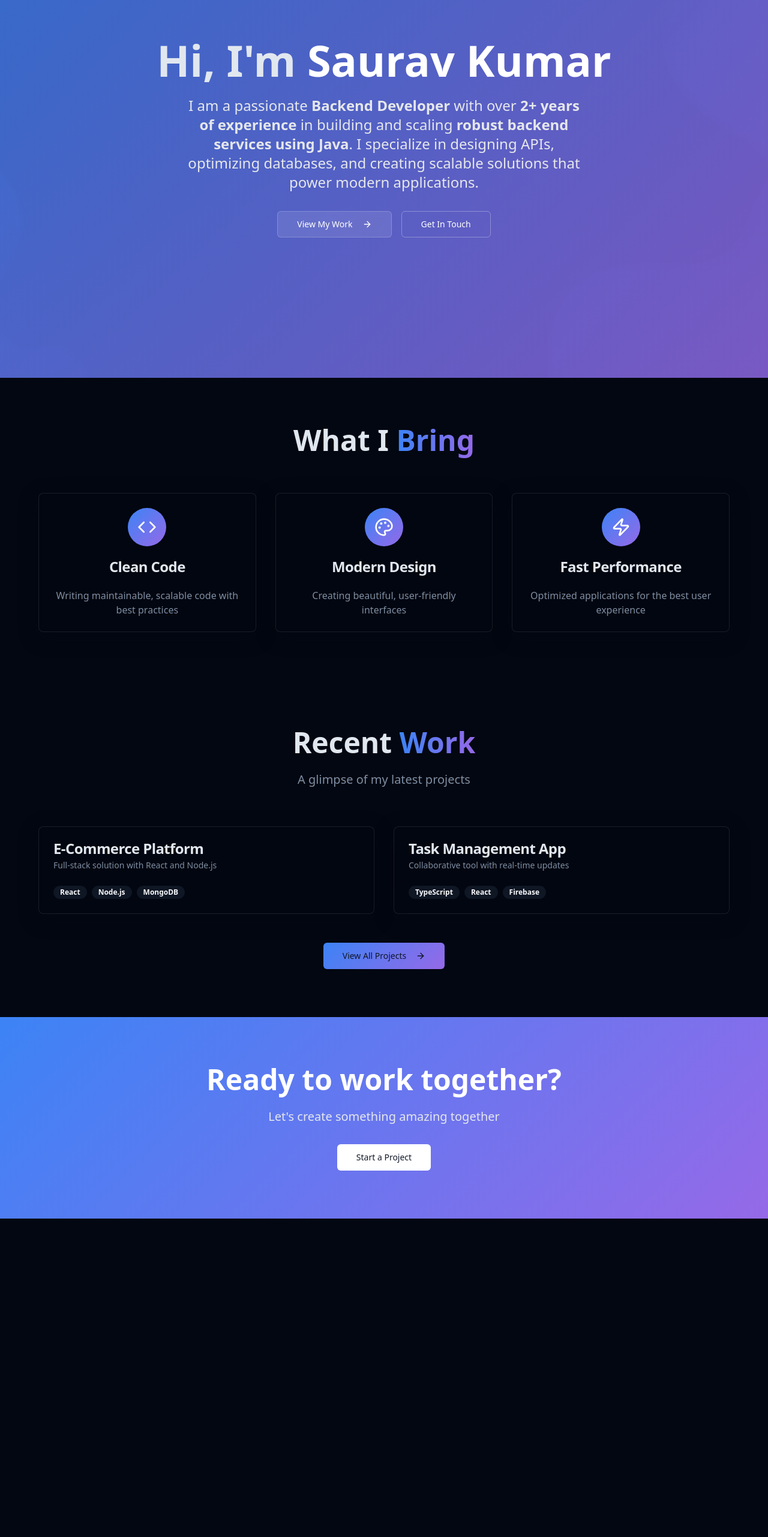
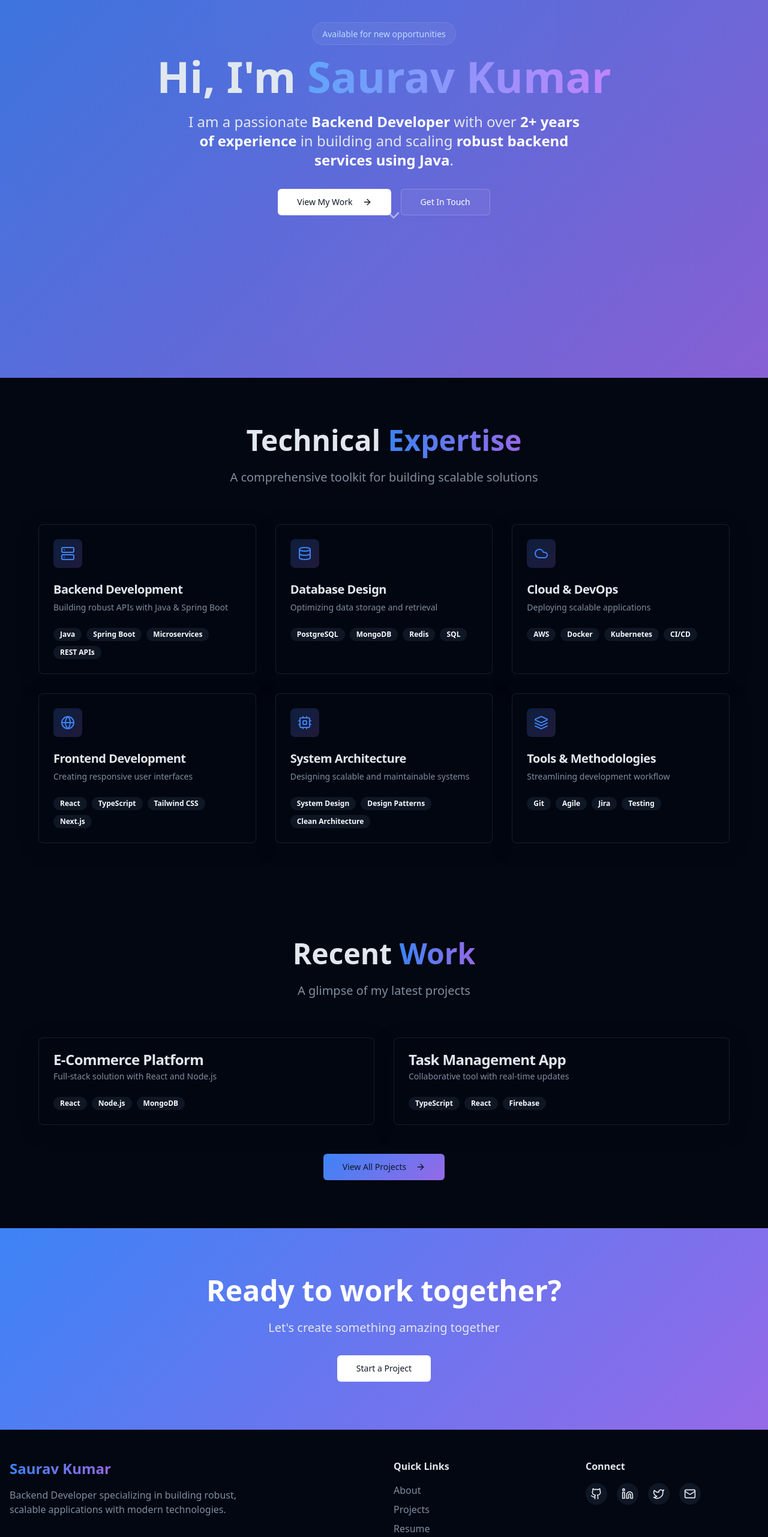
Before and after one commit to kusaurav/kusaurav.github.io, a React (Vite) app: page / in a window 1280 px wide. Shown: the part 234-2797 px from the top of the page at 60% size. Before the commit the page ends 2266 px from the top, so only its background shows below. Built offline with nearby package versions, Linux system fonts and the light colour scheme.

Commit message:
add footer

```diff
--- a/src/App.tsx
+++ b/src/App.tsx
@@ -10,6 +10,7 @@ import Resume from "./pages/Resume";
 import Contact from "./pages/Contact";
 import Navigation from "./components/Navigation";
 import NotFound from "./pages/NotFound";
+import Footer from "./components/Footer";
 
 const queryClient = new QueryClient();
 
@@ -19,8 +20,9 @@ const App = () => (
       <Toaster />
       <Sonner />
       <BrowserRouter>
-        <div className="min-h-screen bg-background">
+        <div className="min-h-screen bg-background flex flex-col">
           <Navigation />
+          <div className="flex-grow">
             <Routes>
               <Route path="/" element={<Index />} />
               <Route path="/about" element={<About />} />
@@ -30,6 +32,8 @@ const App = () => (
               <Route path="*" element={<NotFound />} />
             </Routes>
           </div>
+          <Footer />
+        </div>
       </BrowserRouter>
     </TooltipProvider>
   </QueryClientProvider>
--- /dev/null
+++ b/src/components/Footer.tsx
@@ -0,0 +1,96 @@
+
+import { Github, Linkedin, Mail, Twitter } from "lucide-react";
+import { Link } from "react-router-dom";
+
+const Footer = () => {
+    const currentYear = new Date().getFullYear();
+
+    return (
+        <footer className="bg-background border-t border-border/40 py-12">
+            <div className="container mx-auto px-4">
+                <div className="grid md:grid-cols-4 gap-8 mb-8">
+                    <div className="col-span-1 md:col-span-2">
+                        <Link to="/" className="text-2xl font-bold bg-gradient-to-r from-hero-from to-hero-to bg-clip-text text-transparent mb-4 inline-block">
+                            Saurav Kumar
+                        </Link>
+                        <p className="text-muted-foreground max-w-sm">
+                            Backend Developer specializing in building robust, scalable applications with modern technologies.
+                        </p>
+                    </div>
+
+                    <div>
+                        <h3 className="font-semibold text-foreground mb-4">Quick Links</h3>
+                        <ul className="space-y-2">
+                            <li>
+                                <Link to="/about" className="text-muted-foreground hover:text-hero-from transition-colors">
+                                    About
+                                </Link>
+                            </li>
+                            <li>
+                                <Link to="/projects" className="text-muted-foreground hover:text-hero-from transition-colors">
+                                    Projects
+                                </Link>
+                            </li>
+                            <li>
+                                <Link to="/resume" className="text-muted-foreground hover:text-hero-from transition-colors">
+                                    Resume
+                                </Link>
+                            </li>
+                            <li>
+                                <Link to="/contact" className="text-muted-foreground hover:text-hero-from transition-colors">
+                                    Contact
+                                </Link>
+                            </li>
+                        </ul>
+                    </div>
+
+                    <div>
+                        <h3 className="font-semibold text-foreground mb-4">Connect</h3>
+                        <div className="flex space-x-4">
+                            <a
+                                href="https://github.com/kusaurav"
+                                target="_blank"
+                                rel="noopener noreferrer"
+                                className="p-2 rounded-full bg-accent/50 hover:bg-accent text-foreground transition-colors"
+                                aria-label="GitHub"
+                            >
+                                <Github className="h-5 w-5" />
+                            </a>
+                            <a
+                                href="https://www.linkedin.com/in/sauravk02/"
+                                target="_blank"
+                                rel="noopener noreferrer"
+                                className="p-2 rounded-full bg-accent/50 hover:bg-accent text-foreground transition-colors"
+                                aria-label="LinkedIn"
+                            >
+                                <Linkedin className="h-5 w-5" />
+                            </a>
+                            <a
+                                href="https://twitter.com/kusaurav"
+                                target="_blank"
+                                rel="noopener noreferrer"
+                                className="p-2 rounded-full bg-accent/50 hover:bg-accent text-foreground transition-colors"
+                                aria-label="Twitter"
+                            >
+                                <Twitter className="h-5 w-5" />
+                            </a>
+                            <a
+                                href="mailto:sauravkumar52270@gmail.com"
+                                className="p-2 rounded-full bg-accent/50 hover:bg-accent text-foreground transition-colors"
+                                aria-label="Email"
+                            >
+                                <Mail className="h-5 w-5" />
+                            </a>
+                        </div>
+                    </div>
+                </div>
+
+                <div className="border-t border-border/40 pt-8 text-center text-muted-foreground text-sm">
+                    <p>&copy; {currentYear} Saurav Kumar. All rights reserved.</p>
+                </div>
+            </div>
+        </footer>
+    );
+};
+
+export default Footer;
--- a/src/index.css
+++ b/src/index.css
@@ -99,4 +99,52 @@ All colors MUST be HSL.
   .transition-smooth {
     transition: var(--transition-smooth);
   }
+
+  .animate-blob {
+    animation: blob 7s infinite;
+  }
+
+  .animation-delay-2000 {
+    animation-delay: 2s;
+  }
+
+  .animation-delay-4000 {
+    animation-delay: 4s;
+  }
+
+  @keyframes blob {
+    0% {
+      transform: translate(0px, 0px) scale(1);
+    }
+
+    33% {
+      transform: translate(30px, -50px) scale(1.1);
+    }
+
+    66% {
+      transform: translate(-20px, 20px) scale(0.9);
+    }
+
+    100% {
+      transform: translate(0px, 0px) scale(1);
+    }
+  }
+
+  .animate-float {
+    animation: float 6s ease-in-out infinite;
+  }
+
+  @keyframes float {
+    0% {
+      transform: translateY(0px);
+    }
+
+    50% {
+      transform: translateY(-20px);
+    }
+
+    100% {
+      transform: translateY(0px);
+    }
+  }
 }
--- a/src/pages/Contact.tsx
+++ b/src/pages/Contact.tsx
@@ -50,7 +50,7 @@ const Contact = () => {
 
   const contactInfo = [
     { icon: Mail, label: "Email", value: "sauravkumar52270@gmail.com", href: "mailto:sauravkumar52270@gmail.com" },
-    { icon: Phone, label: "Phone", value: "+91 8445876407", href: "tel:+918445876407"},
+    { icon: Phone, label: "Phone", value: "+91 8445876407", href: "tel:+918445876407" },
     { icon: MapPin, label: "Location", value: "Abu Dhabi, UAE", href: "#" }
   ];
 
@@ -139,7 +139,9 @@ const Contact = () => {
                         </div>
                         <div>
                           <p className="font-medium">{item.label}</p>
-                          <p className="text-muted-foreground">{item.value}</p>
+                          <a href={item.href} className="text-muted-foreground hover:text-hero-from transition-colors">
+                            {item.value}
+                          </a>
                         </div>
                       </div>
                     );
--- a/src/pages/Index.tsx
+++ b/src/pages/Index.tsx
@@ -2,25 +2,46 @@ import { Link } from "react-router-dom";
 import { Button } from "@/components/ui/button";
 import { Card, CardContent, CardDescription, CardHeader, CardTitle } from "@/components/ui/card";
 import { Badge } from "@/components/ui/badge";
-import { ArrowRight, Code, Palette, Zap } from "lucide-react";
+import { ArrowRight, Database, Server, Globe, Cpu, Cloud, Layers, ChevronDown } from "lucide-react";
 import heroImage from "@/assets/hero-bg.jpg";
 
 const Index = () => {
-  const features = [
+  const techStack = [
     {
-      icon: Code,
-      title: "Clean Code",
-      description: "Writing maintainable, scalable code with best practices"
+      icon: Server,
+      title: "Backend Development",
+      description: "Building robust APIs with Java & Spring Boot",
+      skills: ["Java", "Spring Boot", "Microservices", "REST APIs"]
     },
     {
-      icon: Palette,
-      title: "Modern Design",
-      description: "Creating beautiful, user-friendly interfaces"
+      icon: Database,
+      title: "Database Design",
+      description: "Optimizing data storage and retrieval",
+      skills: ["PostgreSQL", "MongoDB", "Redis", "SQL"]
     },
     {
-      icon: Zap,
-      title: "Fast Performance",
-      description: "Optimized applications for the best user experience"
+      icon: Cloud,
+      title: "Cloud & DevOps",
+      description: "Deploying scalable applications",
+      skills: ["AWS", "Docker", "Kubernetes", "CI/CD"]
+    },
+    {
+      icon: Globe,
+      title: "Frontend Development",
+      description: "Creating responsive user interfaces",
+      skills: ["React", "TypeScript", "Tailwind CSS", "Next.js"]
+    },
+    {
+      icon: Cpu,
+      title: "System Architecture",
+      description: "Designing scalable and maintainable systems",
+      skills: ["System Design", "Design Patterns", "Clean Architecture"]
+    },
+    {
+      icon: Layers,
+      title: "Tools & Methodologies",
+      description: "Streamlining development workflow",
+      skills: ["Git", "Agile", "Jira", "Testing"]
     }
   ];
 
@@ -41,25 +62,35 @@ const Index = () => {
     <main className="pt-16">
       {/* Hero Section */}
       <section className="relative min-h-screen flex items-center justify-center overflow-hidden">
+        {/* Animated Background Elements */}
+        <div className="absolute inset-0 overflow-hidden pointer-events-none">
+          <div className="absolute top-0 left-1/4 w-96 h-96 bg-purple-500/20 rounded-full mix-blend-screen filter blur-3xl opacity-30 animate-blob" />
+          <div className="absolute top-0 right-1/4 w-96 h-96 bg-blue-500/20 rounded-full mix-blend-screen filter blur-3xl opacity-30 animate-blob animation-delay-2000" />
+          <div className="absolute -bottom-32 left-1/3 w-96 h-96 bg-pink-500/20 rounded-full mix-blend-screen filter blur-3xl opacity-30 animate-blob animation-delay-4000" />
+        </div>
+
         <div
-          className="absolute inset-0 bg-cover bg-center bg-no-repeat opacity-20"
+          className="absolute inset-0 bg-cover bg-center bg-no-repeat opacity-10"
           style={{ backgroundImage: `url(${heroImage})` }}
         />
-        <div className="absolute inset-0 hero-gradient opacity-80" />
+        <div className="absolute inset-0 hero-gradient opacity-90" />
 
         <div className="relative z-10 container mx-auto px-4 text-center">
           <div className="max-w-4xl mx-auto">
+            <div className="inline-block mb-4 px-4 py-1.5 rounded-full border border-white/10 bg-white/5 backdrop-blur-sm animate-fade-in">
+              <span className="text-sm font-medium text-blue-200">Available for new opportunities</span>
+            </div>
             <h1 className="text-5xl md:text-7xl font-bold mb-6 animate-fade-in">
-              Hi, I'm <span className="text-white">Saurav Kumar</span>
+              Hi, I'm <span className="bg-gradient-to-r from-blue-400 to-purple-400 bg-clip-text text-transparent">Saurav Kumar</span>
             </h1>
-            <p className="text-xl md:text-2xl text-gray-200 mb-8 max-w-2xl mx-auto">
-            I am a passionate <span className="font-semibold">Backend Developer</span> with over <span className="font-semibold">2+ years of experience</span> in building and scaling <span className="font-semibold">robust backend services using Java</span>. I specialize in designing APIs, optimizing databases, and creating scalable solutions that power modern applications.
+            <p className="text-xl md:text-2xl text-gray-200 mb-8 max-w-2xl mx-auto leading-relaxed">
+              I am a passionate <span className="font-semibold text-white">Backend Developer</span> with over <span className="font-semibold text-white">2+ years of experience</span> in building and scaling <span className="font-semibold text-white">robust backend services using Java</span>.
             </p>
-            <div className="flex flex-col sm:flex-row gap-4 justify-center">
+            <div className="flex flex-col sm:flex-row gap-4 justify-center mb-16">
               <Button
                 asChild
                 size="lg"
-                className="bg-white/10 backdrop-blur-sm border border-white/20 text-white hover:bg-white/20 transition-all"
+                className="bg-white text-gray-900 hover:bg-gray-100 transition-all transform hover:scale-105"
               >
                 <Link to="/projects">
                   View My Work
@@ -70,38 +101,52 @@ const Index = () => {
                 asChild
                 variant="outline"
                 size="lg"
-                className="bg-transparent border-white/30 text-white hover:bg-white/10 transition-all"
+                className="bg-white/5 backdrop-blur-sm border-white/20 text-white hover:bg-white/10 transition-all transform hover:scale-105"
               >
                 <Link to="/contact">Get In Touch</Link>
               </Button>
+            </div>
+
+            <div className="absolute bottom-10 left-1/2 transform -translate-x-1/2 animate-bounce">
+              <ChevronDown className="h-8 w-8 text-white/50" />
             </div>
           </div>
         </div>
       </section>
 
-      {/* Features Section */}
-      <section className="py-20 bg-background">
+      {/* Tech Stack Section */}
+      <section className="py-20 bg-background relative overflow-hidden">
         <div className="container mx-auto px-4">
           <div className="max-w-6xl mx-auto">
-            <h2 className="text-3xl md:text-5xl font-bold text-center mb-16">
-              What I <span className="bg-gradient-to-r from-hero-from to-hero-to bg-clip-text text-transparent">Bring</span>
-            </h2>
+            <div className="text-center mb-16">
+              <h2 className="text-3xl md:text-5xl font-bold mb-6">
+                Technical <span className="bg-gradient-to-r from-hero-from to-hero-to bg-clip-text text-transparent">Expertise</span>
+              </h2>
+              <p className="text-xl text-muted-foreground max-w-2xl mx-auto">
+                A comprehensive toolkit for building scalable solutions
+              </p>
+            </div>
 
-            <div className="grid md:grid-cols-3 gap-8">
-              {features.map((feature, index) => {
-                const Icon = feature.icon;
+            <div className="grid md:grid-cols-2 lg:grid-cols-3 gap-8">
+              {techStack.map((tech, index) => {
+                const Icon = tech.icon;
                 return (
-                  <Card key={index} className="glass-card card-shadow text-center group hover:scale-105 transition-transform duration-300">
+                  <Card key={index} className="glass-card card-shadow border-white/5 group hover:border-hero-from/50 transition-all duration-300">
                     <CardHeader>
-                      <div className="w-16 h-16 mx-auto rounded-full bg-gradient-to-br from-hero-from to-hero-to flex items-center justify-center mb-4 group-hover:scale-110 transition-transform duration-300">
-                        <Icon className="h-8 w-8 text-white" />
+                      <div className="w-12 h-12 rounded-lg bg-gradient-to-br from-hero-from/20 to-hero-to/20 flex items-center justify-center mb-4 group-hover:scale-110 transition-transform duration-300">
+                        <Icon className="h-6 w-6 text-hero-from" />
                       </div>
-                      <CardTitle>{feature.title}</CardTitle>
+                      <CardTitle className="text-xl mb-2">{tech.title}</CardTitle>
+                      <CardDescription>{tech.description}</CardDescription>
                     </CardHeader>
                     <CardContent>
-                      <CardDescription className="text-base">
-                        {feature.description}
-                      </CardDescription>
+                      <div className="flex flex-wrap gap-2">
+                        {tech.skills.map((skill) => (
+                          <Badge key={skill} variant="secondary" className="bg-accent/50 hover:bg-accent transition-colors">
+                            {skill}
+                          </Badge>
+                        ))}
+                      </div>
                     </CardContent>
                   </Card>
                 );
```
Also changed, not shown: src/components/Navigation.tsx (+9 -4 lines). Lines whose indentation alone changed are shown as unchanged.
